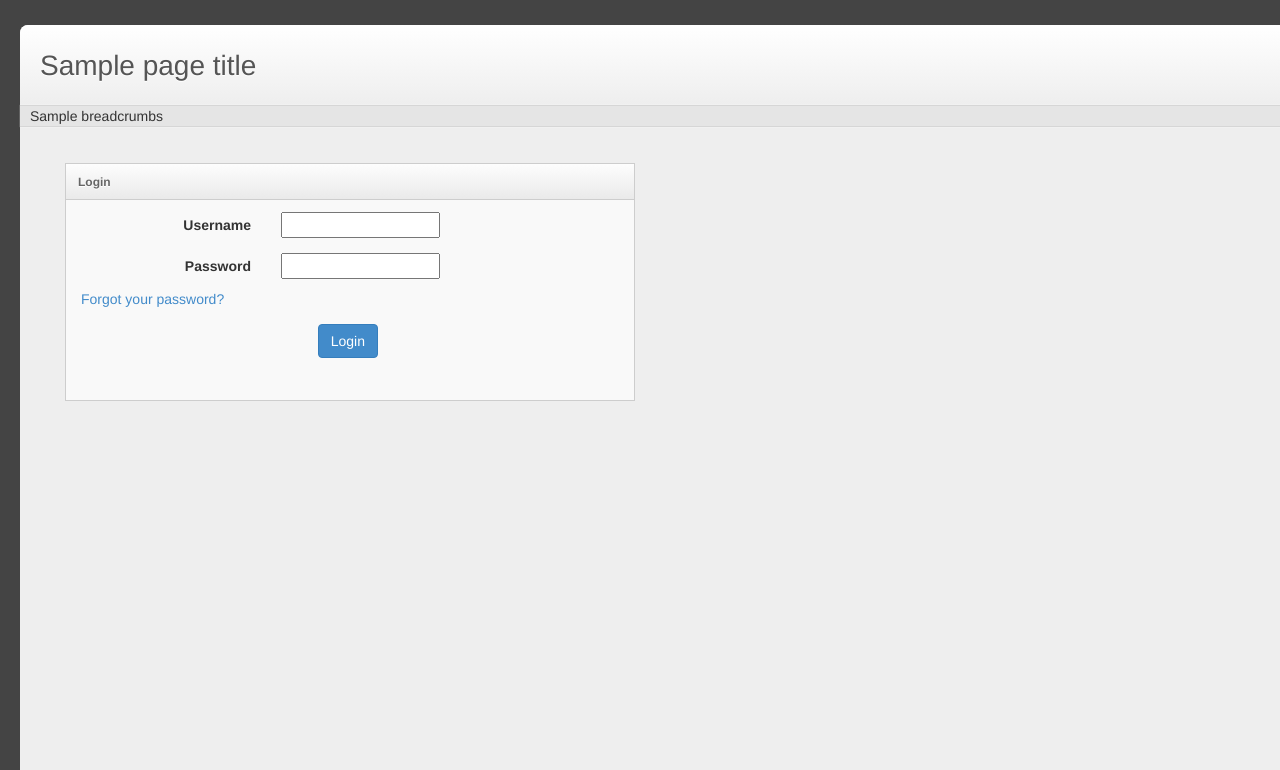
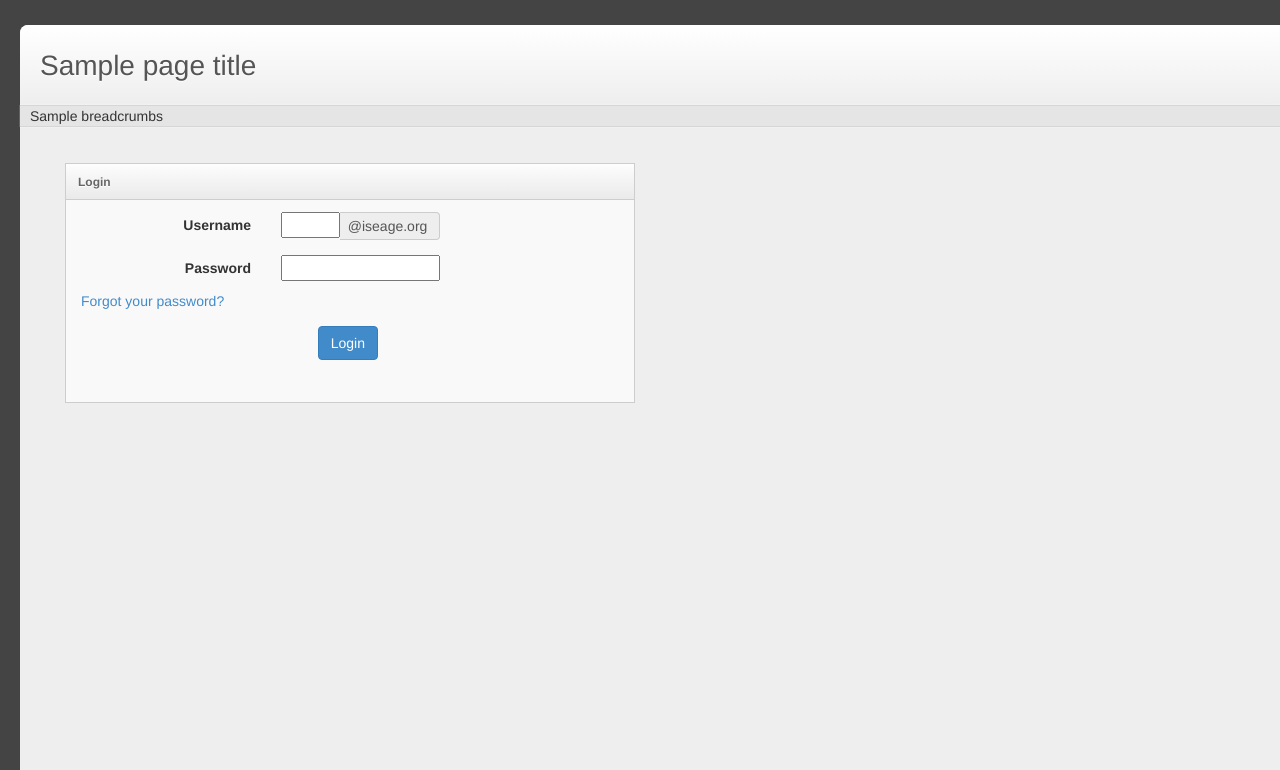
Before and after one commit to ISEAGE-ISU/cdc-signup, a Django app: template templates/login.html in a window 1280 px wide. Shown: the part 101-871 px from the top of the page. Run offline with Django 3.2, Linux system fonts and the light colour scheme; the template is opened without the code that fills it: most values are stand-ins (such as "Sample title", 1, 10 or a date in 2020); form fields are guessed from the names that the template uses; parts of the project's set-up code (start-up, migrations or seed data) failed here and were passed over; some libraries are stand-ins or nearby versions.

Commit message:
update login form

```diff
--- a/static/styles/style.css
+++ b/static/styles/style.css
@@ -1,4 +1,5 @@
 /* Base tag settings */
+
 ol{
     list-style-type: none;
     padding-left:0;
--- a/templates/login.html
+++ b/templates/login.html
@@ -19,7 +19,10 @@
                         <div class="form-group">
                             <label class="control-label col-sm-2" for="id_username">Username</label>
                             <div class="col-sm-4">
-                                {{ form.username }}
+                                <div class="input-group">
+                                    {{ form.username }}
+                                    <span class="input-group-addon" style="padding-left: 8px;">@iseage.org</span>
+                                </div>
                             </div>
                         </div>
 
@@ -52,6 +55,8 @@
 
     <script>
         $(document).ready(function(){
+            $('#id_username').addClass('form-control');
+            $('#id_password').addClass('form-control');
             $('#id_username').focus();
         });
     </script>
```
